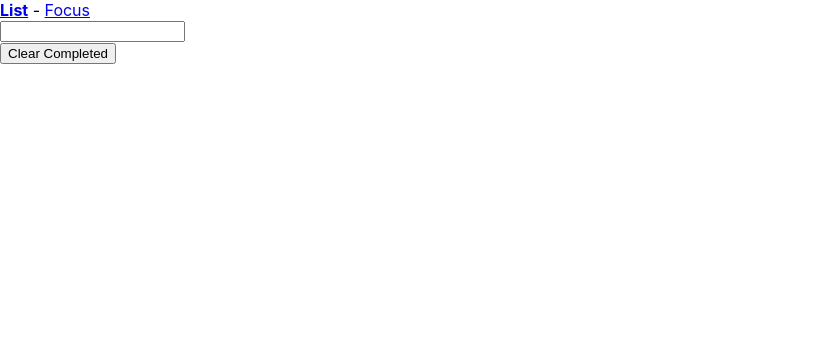
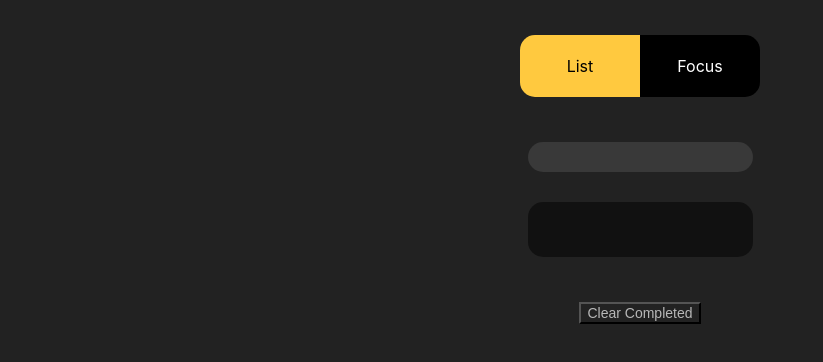
Before and after one commit to Furkanakguun/React_todo, a React (Create React App) app: page / in a window 1280 px wide. Shown: the top 362 px of the page, without its empty margins (0-823 px from the left). Built offline with nearby package versions, Linux system fonts and the light colour scheme.

Commit message:
styling start

```diff
--- a/package.json
+++ b/package.json
@@ -16,6 +16,7 @@
     "react-dom": "^17.0.2",
     "react-router-dom": "^5.1.2",
     "react-scripts": "5.0.0",
+    "styled-components": "^5.3.3",
     "typescript": "^4.5.4",
     "web-vitals": "^2.1.2"
   },
@@ -45,6 +46,7 @@
   },
   "devDependencies": {
     "@types/lodash": "^4.14.178",
-    "@types/react-router-dom": "^5.3.2"
+    "@types/react-router-dom": "^5.3.2",
+    "@types/styled-components": "^5.1.20"
   }
 }
--- a/src/App.tsx
+++ b/src/App.tsx
@@ -1,29 +1,71 @@
 import { shuffle } from 'lodash';
 import { nanoid } from 'nanoid';
-import React, { useState }  from 'react';
+import React, { useState } from 'react';
 import { BrowserRouter, Switch, Route, NavLink } from 'react-router-dom';
+import styled from 'styled-components';
 import TaskContext from './contexts/task-store';
 import useLocalStorage from './hooks/use-local-storage';
 import FocusScreen from './screens/FocusScreen';
 import ListScreen from './screens/ListScreen';
+import { colors, GlobalStyle } from './styles';
 import { Task } from './types';
 
+const Layout = styled.div`
+    align-items: center;
+    display: flex;
+    flex-direction: column;
+    padding: 35px;
+`;
+
+const Nav = styled.nav`
+  display:flex;
+  margin-bottom: 45px;
+`;
+
+const TabButton = styled(NavLink)`
+    background: black;
+    color: #fff;
+    display:flex;
+    justify-content: center;
+    align-items:center;
+    text-decoration:none;
+    height: 62px;
+    width: 120px;
+
+    &:first-child{
+      border-top-left-radius: 15px;
+      border-bottom-left-radius: 15px;
+    }
+
+
+    &:last-child{
+      border-top-right-radius: 15px;
+      border-bottom-right-radius: 15px;
+    }
+
+    &.active{
+      background: ${colors.primary};
+      color: black;
+    }
+`;
 
 function App() {
-  const [tasks, setTasks] = useLocalStorage<Task[]>('tasks',[]);
+  const [tasks, setTasks] = useLocalStorage<Task[]>('tasks', []);
 
   return (
+    <>
+      <GlobalStyle></GlobalStyle>
       <BrowserRouter>
         <TaskContext.Provider value={[tasks, setTasks]}>
-      <nav>
-        <NavLink exact to="/" activeStyle={{ fontWeight: 'bold' }}>
+          <Layout>
+            <Nav>
+              <TabButton exact to="/" activeClassName="active">
                 List
-        </NavLink>{' '}
-        - {' '}
-        <NavLink to="/focus" activeStyle={{ fontWeight: 'bold' }}>
+              </TabButton>
+              <TabButton to="/focus" activeClassName="active">
                 Focus
-        </NavLink>
-      </nav>
+              </TabButton>
+            </Nav>
             <Switch>
               <Route exact path="/"  >
                 <ListScreen ></ListScreen>
@@ -32,8 +74,10 @@ function App() {
                 <FocusScreen ></FocusScreen>
               </Route>
             </Switch>
+          </Layout>
         </TaskContext.Provider>
       </BrowserRouter>
+    </>
   );
 }
 
--- /dev/null
+++ b/src/components/Spacer.tsx
@@ -0,0 +1,13 @@
+import React from "react";
+
+
+type Props =
+    | { height: number; width?: never }
+    | { height?: never; width: number };
+
+const Spacer: React.FC<Props> = ({ height, width }) => {
+
+    return <div style={{ height, width }}></div>
+}
+
+export default Spacer;
--- /dev/null
+++ b/src/components/TextButton.ts
@@ -0,0 +1,11 @@
+import styled from "styled-components";
+
+const TextButton = styled.button`
+    background: none;
+    color: #b8b8b8;
+    font-size: 14px;
+    align-self: center;
+
+`;
+
+export default TextButton;
--- a/src/screens/ListScreen.tsx
+++ b/src/screens/ListScreen.tsx
@@ -1,14 +1,40 @@
 import React, { ChangeEvent, KeyboardEvent, useContext, useState } from "react";
+import styled from "styled-components";
+import Spacer from "../components/Spacer";
+import TextButton from "../components/TextButton";
 import useTaskStore from "../hooks/use-task-store";
 import { Task, TasksProps } from "../types";
 
-type Props =  {
+
+
+const Container = styled.div`
+    display: flex;
+    width: 4 60px;
+    flex-direction:  column;
+    align-items: stretch;
+`;
+
+const List = styled.div`
+    background: rgba(255,255,255,0.1);
+    border-radius:15px;
+`;
+
+const Input = styled.input`
+    background: rgba(0,0,0,0.5);
+    color: aliceblue;
+    border-radius: 15px;
+    border: none;
+    padding: 20px 24px;
+`;
+
+
+type Props = {
 
 };
 
 
 const ListScreen: React.FC<Props> = () => {
-    const { addTask,tasks,setTasks,updateTaskCompletion} = useTaskStore();
+    const { addTask, tasks, setTasks, updateTaskCompletion } = useTaskStore();
 
 
     const [newTaskLabel, setNewTaskLabel] = useState('');
@@ -36,24 +62,34 @@ const ListScreen: React.FC<Props> = () => {
 
     console.log(tasks);
     return (
+
+        <Container>
+            <List>
+                <Spacer height={30}></Spacer>
                 <div>
-            <div>
-                {tasks.map((task) => <div key={task.id}>
-                    <input type="checkbox" defaultChecked={task.isComplete} onChange={handleTaskCompleteChange(task)}>
-                    </input>
+                    {tasks.map((task) => (
+                        <div key={task.id}>
+                            <input
+                                type="checkbox"
+                                checked={task.isComplete}
+                                onChange={handleTaskCompleteChange(task)}>
+                            </input>{' '}
                             {task.label}
                             <button onClick={handleTaskDeleteClick(task)}>
                                 delete
                             </button>
-                </div>)}
                         </div>
-            <input value={newTaskLabel} onChange={handleNewTaskLabelChange} onKeyPress={handleNewTaskKeyPress}>
-            </input>
-            <div>
-                <button onClick={handleClearClick}>Clear Completed</button>
+                    ))}
                 </div>
+            </List>
+            <Spacer height={30}></Spacer>
+            <Input value={newTaskLabel} onChange={handleNewTaskLabelChange} onKeyPress={handleNewTaskKeyPress}>
+            </Input>
+            <Spacer height={45}></Spacer>
+            <TextButton onClick={handleClearClick}>Clear Completed</TextButton>
 
-        </div>
+        </Container>
+
     )
 
 }
--- /dev/null
+++ b/src/styles.ts
@@ -0,0 +1,12 @@
+import { createGlobalStyle } from "styled-components"
+
+export const colors = {
+    primary: "#FFC93F",
+}
+
+export const GlobalStyle =  createGlobalStyle`
+body{
+    background: #222;
+    color: #fff;
+}
+ `;
```
Also changed, not shown: 1 other file (tests, documents, lock files or other folders). Lines whose indentation alone changed are shown as unchanged.
